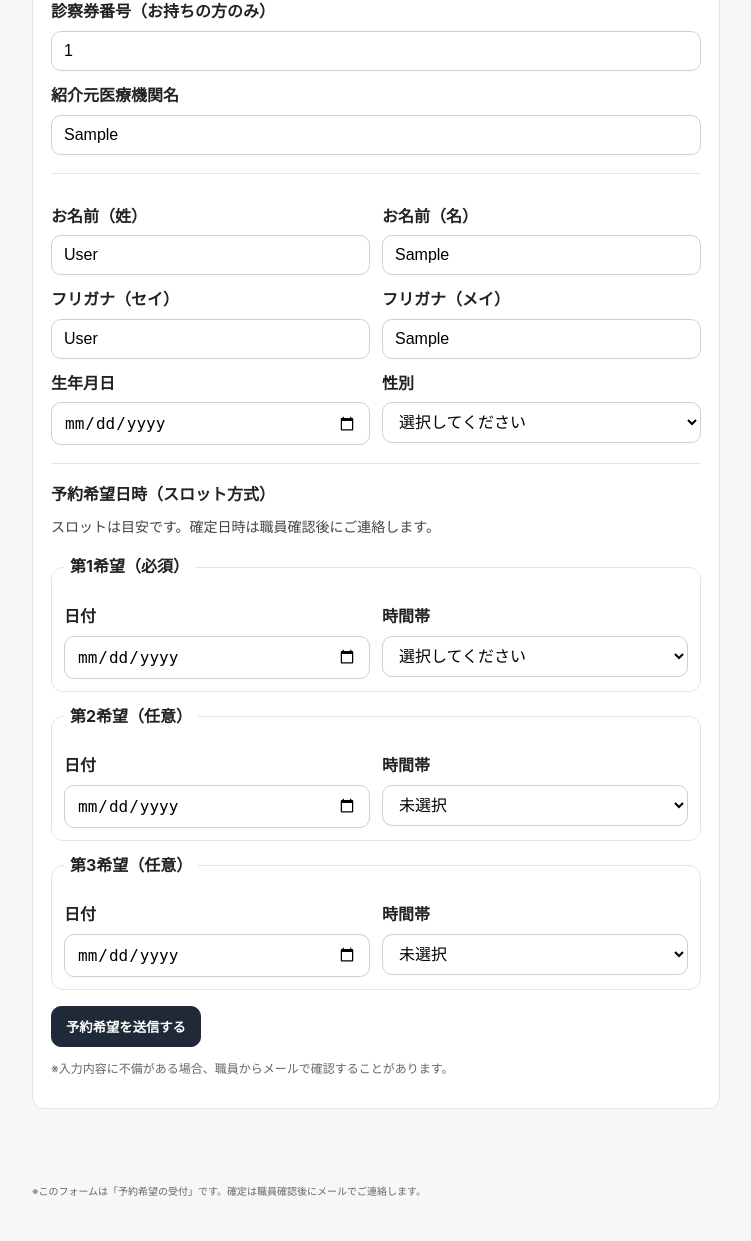
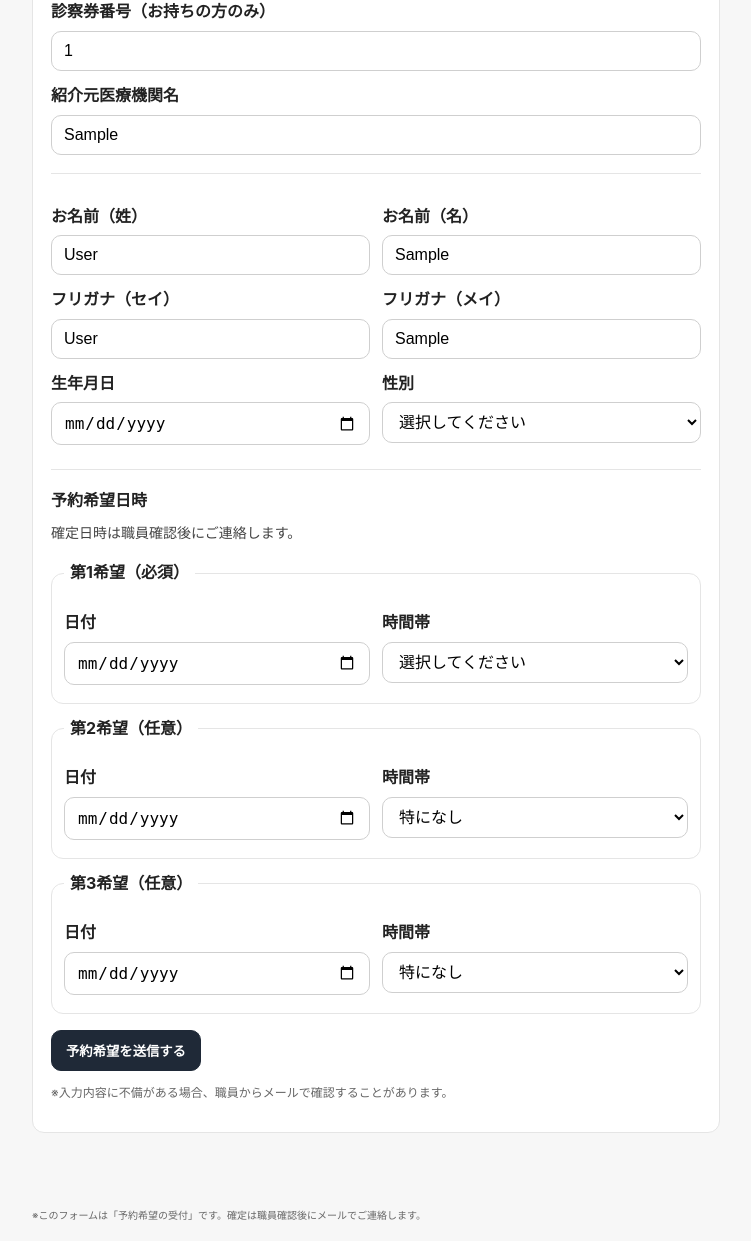
Before and after one commit to shujirominami/appointment_flask, a Flask app: template templates/reservation_form.html in a window 1280 px wide. Shown: the part 283-1524 px from the top of the page, without its empty margins (264-1015 px from the left). Before the commit the page ends 1479 px from the top, so only its background shows below. Run offline with Flask 3, Linux system fonts and the light colour scheme; the template is opened without the code that fills it: most values are stand-ins (such as "Sample title", 1, 10 or a date in 2020).

Commit message:
特になしを追加

```diff
--- a/static/css/style.css
+++ b/static/css/style.css
@@ -179,3 +179,9 @@ body {
   font-weight: 700;
   padding: 0 6px;
 }
+.date-roll{
+  margin-top: 6px;
+  font-size: 14px;
+  line-height: 1.4;
+  color: #4b5563;
+}
--- a/templates/reservation_form.html
+++ b/templates/reservation_form.html
@@ -4,6 +4,7 @@
 
 {% block content %}
 {% set d = form_data or {} %}
+
 <section class="card">
   <h1 class="page-title">初診外来 予約希望フォーム</h1>
 
@@ -26,7 +27,7 @@
       class="input"
       inputmode="numeric"
       placeholder="例：1234567"
-      value="{{ form_data.get('chart_number','') }}"
+      value="{{ d.get('chart_number','') }}"
     >
 
     <!-- 紹介元 -->
@@ -103,8 +104,9 @@
           name="birth_date"
           class="input"
           required
-          value="{{ form_data.get('birth_date','') }}"
+          value="{{ d.get('birth_date','') }}"
         >
+        <div class="date-roll" id="birth_date_roll" aria-live="polite"></div>
       </div>
 
       <div>
@@ -120,9 +122,9 @@
 
     <hr class="divider">
 
-    <h2 class="section-title">予約希望日時（スロット方式）</h2>
+    <h2 class="section-title">予約希望日時</h2>
     <p class="help-text">
-      スロットは目安です。確定日時は職員確認後にご連絡します。
+      確定日時は職員確認後にご連絡します。
     </p>
 
     <!-- 第1希望 -->
@@ -137,16 +139,18 @@
             name="first_choice_date"
             class="input"
             required
-            value="{{ form_data.get('first_choice_date','') }}"
+            value="{{ d.get('first_choice_date','') }}"
           >
+          <div class="date-roll" id="first_choice_date_roll" aria-live="polite"></div>
         </div>
         <div>
           <label class="label" for="first_choice_time_slot">時間帯</label>
           <select id="first_choice_time_slot" name="first_choice_time_slot" class="input" required>
-            <option value="" {% if form_data.get('first_choice_time_slot','')=='' %}selected{% endif %}>選択してください</option>
-            <option value="am_early" {% if form_data.get('first_choice_time_slot','')=='am_early' %}selected{% endif %}>午前（早め）</option>
-            <option value="am_late" {% if form_data.get('first_choice_time_slot','')=='am_late' %}selected{% endif %}>午前（遅め）</option>
-            <option value="pm" {% if form_data.get('first_choice_time_slot','')=='pm' %}selected{% endif %}>午後</option>
+            <option value="" {% if d.get('first_choice_time_slot','')=='' %}selected{% endif %}>選択してください</option>
+            <option value="any" {% if d.get('first_choice_time_slot','')=='any' %}selected{% endif %}>特になし</option>
+            <option value="am_early" {% if d.get('first_choice_time_slot','')=='am_early' %}selected{% endif %}>午前（早め）</option>
+            <option value="am_late" {% if d.get('first_choice_time_slot','')=='am_late' %}selected{% endif %}>午前（遅め）</option>
+            <option value="pm" {% if d.get('first_choice_time_slot','')=='pm' %}selected{% endif %}>午後</option>
           </select>
         </div>
       </div>
@@ -163,16 +167,17 @@
             id="second_choice_date"
             name="second_choice_date"
             class="input"
-            value="{{ form_data.get('second_choice_date','') }}"
+            value="{{ d.get('second_choice_date','') }}"
           >
+          <div class="date-roll" id="second_choice_date_roll" aria-live="polite"></div>
         </div>
         <div>
           <label class="label" for="second_choice_time_slot">時間帯</label>
           <select id="second_choice_time_slot" name="second_choice_time_slot" class="input">
-            <option value="" {% if form_data.get('second_choice_time_slot','')=='' %}selected{% endif %}>未選択</option>
-            <option value="am_early" {% if form_data.get('second_choice_time_slot','')=='am_early' %}selected{% endif %}>午前（早め）</option>
-            <option value="am_late" {% if form_data.get('second_choice_time_slot','')=='am_late' %}selected{% endif %}>午前（遅め）</option>
-            <option value="pm" {% if form_data.get('second_choice_time_slot','')=='pm' %}selected{% endif %}>午後</option>
+            <option value="" {% if d.get('second_choice_time_slot','')=='' %}selected{% endif %}>特になし</option>
+            <option value="am_early" {% if d.get('second_choice_time_slot','')=='am_early' %}selected{% endif %}>午前（早め）</option>
+            <option value="am_late" {% if d.get('second_choice_time_slot','')=='am_late' %}selected{% endif %}>午前（遅め）</option>
+            <option value="pm" {% if d.get('second_choice_time_slot','')=='pm' %}selected{% endif %}>午後</option>
           </select>
         </div>
       </div>
@@ -189,16 +194,17 @@
             id="third_choice_date"
             name="third_choice_date"
             class="input"
-            value="{{ form_data.get('third_choice_date','') }}"
+            value="{{ d.get('third_choice_date','') }}"
           >
+          <div class="date-roll" id="third_choice_date_roll" aria-live="polite"></div>
         </div>
         <div>
           <label class="label" for="third_choice_time_slot">時間帯</label>
           <select id="third_choice_time_slot" name="third_choice_time_slot" class="input">
-            <option value="" {% if form_data.get('third_choice_time_slot','')=='' %}selected{% endif %}>未選択</option>
-            <option value="am_early" {% if form_data.get('third_choice_time_slot','')=='am_early' %}selected{% endif %}>午前（早め）</option>
-            <option value="am_late" {% if form_data.get('third_choice_time_slot','')=='am_late' %}selected{% endif %}>午前（遅め）</option>
-            <option value="pm" {% if form_data.get('third_choice_time_slot','')=='pm' %}selected{% endif %}>午後</option>
+            <option value="" {% if d.get('third_choice_time_slot','')=='' %}selected{% endif %}>特になし</option>
+            <option value="am_early" {% if d.get('third_choice_time_slot','')=='am_early' %}selected{% endif %}>午前（早め）</option>
+            <option value="am_late" {% if d.get('third_choice_time_slot','')=='am_late' %}selected{% endif %}>午前（遅め）</option>
+            <option value="pm" {% if d.get('third_choice_time_slot','')=='pm' %}selected{% endif %}>午後</option>
           </select>
         </div>
       </div>
@@ -213,4 +219,45 @@
     </p>
   </form>
 </section>
+
+<script>
+(function(){
+  const wd = ["日","月","火","水","木","金","土"];
+
+  function setRoll(inputId, rollId){
+    const el = document.getElementById(inputId);
+    const out = document.getElementById(rollId);
+    if(!el || !out) return;
+
+    const v = el.value;
+    if(!v){ out.textContent = ""; return; }
+
+    // type=date の値は YYYY-MM-DD。ローカル日付として扱う
+    const dt = new Date(v + "T00:00:00");
+    if (isNaN(dt.getTime())) { out.textContent = ""; return; }
+
+    const y = dt.getFullYear();
+    const m = String(dt.getMonth()+1).padStart(2,"0");
+    const d = String(dt.getDate()).padStart(2,"0");
+    const w = wd[dt.getDay()];
+    out.textContent = `${y}/${m}/${d}（${w}）`;
+  }
+
+  const pairs = [
+    ["birth_date","birth_date_roll"],
+    ["first_choice_date","first_choice_date_roll"],
+    ["second_choice_date","second_choice_date_roll"],
+    ["third_choice_date","third_choice_date_roll"],
+  ];
+
+  pairs.forEach(([a,b])=>{
+    const el = document.getElementById(a);
+    if(!el) return;
+    el.addEventListener("input", ()=>setRoll(a,b));
+    el.addEventListener("change", ()=>setRoll(a,b));
+    setRoll(a,b);
+  });
+})();
+</script>
+
 {% endblock %}
```
